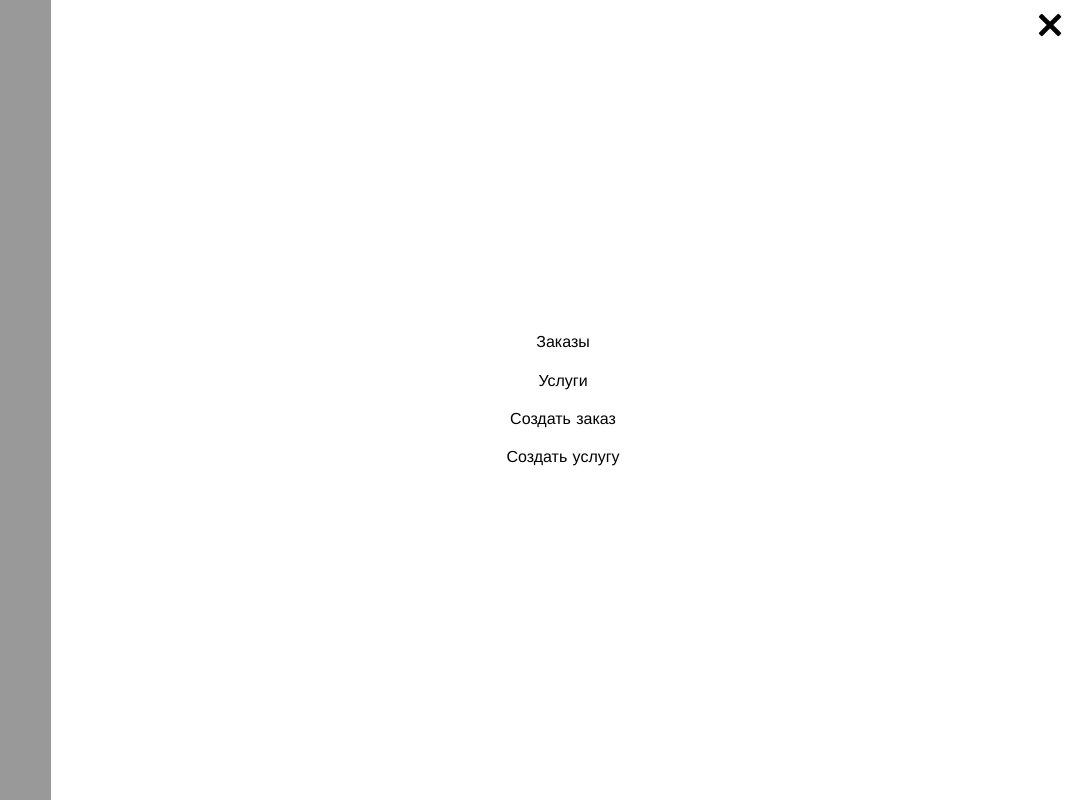
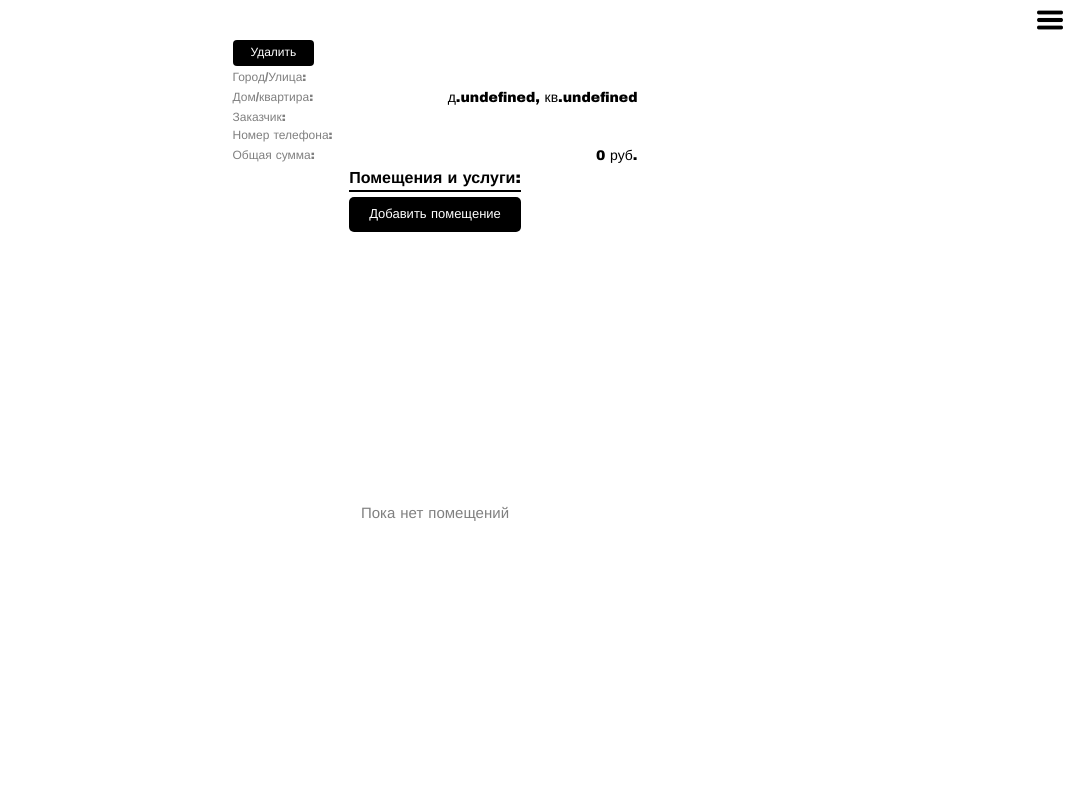
Before and after one commit to Zoytz/rcounter, a React (Create React App) app: page /orders/1 in a window 1280 px wide. Shown: the whole page, without its empty margins (205-1280 px from the left). Built offline with nearby package versions, Linux system fonts and the light colour scheme.

Commit message:
feat: added Menu handlers

```diff
--- a/src/components/App/App.tsx
+++ b/src/components/App/App.tsx
@@ -18,6 +18,7 @@ function App() {
   const [orders, setOrders] = React.useState<Array<OrderType>>([]);
   const [rooms, setRooms] = React.useState<Array<RoomType>>([]);
   const [roomsServices, setRoomsServices] = React.useState<Array<RoomServiceType>>([]);
+  const [isMenuOpen, setIsMenuOpen] = React.useState<boolean>(false);
 
   React.useEffect(() => {
     if (localStorage.getItem('services') && JSON.parse(localStorage.getItem('services')!).length > 0 && services.length === 0) {
@@ -128,11 +129,19 @@ function App() {
     localStorage.setItem('roomsServices', JSON.stringify(updatedRoomServicesArr));
   }
 
+  const handleOpenMenu = () => {
+    setIsMenuOpen(true);
+  }
+
+  const handleClosePopup = () => {
+    setIsMenuOpen(false);
+  }
+
   return (
     <>
-    <Modal />
+    <Modal onClose={handleClosePopup} isMenuOpen={isMenuOpen} handleClosePopup={handleClosePopup}/>
     <div className='page'>
-      <Header />
+      <Header handleOpenMenu={handleOpenMenu} />
       <Routes>
         <Route path='/' element={orders.length !== 0 ? <Navigate to="/orders" /> : <StartScreen />} />
         <Route path="/add-services" element={
--- a/src/components/Header/Header.css
+++ b/src/components/Header/Header.css
@@ -5,7 +5,7 @@
   width: 100%;
   height: 30px;
   display: flex;
-  justify-content: end;
+  justify-content: flex-end;
   align-items: center;
   padding: 5px;
 }
--- a/src/components/Header/Header.tsx
+++ b/src/components/Header/Header.tsx
@@ -1,12 +1,14 @@
-function Header() {
+import { FC } from 'react';
+
+type PropsType = {
+  handleOpenMenu: () => void
+}
+
+const Header: FC<PropsType> = ({ handleOpenMenu }) => {
   return (
     <header className='header'>
-      <button className="header__button" type="button" aria-label='Кнопка открытия меню'>
+      <button onClick={handleOpenMenu} className="header__button" type="button" aria-label='Кнопка открытия меню'>
       </button>
-      {/* <Link to="/orders" className='header__link page__link'>Заказы</Link>
-      <Link to="/services" className='header__link page__link'>Услуги</Link>
-      <Link to="/add-orders" className='header__link page__link'>Создать заказ</Link>
-      <Link to="/add-services" className='header__link page__link'>Создать услугу</Link> */}
     </header>
   )
 }
--- a/src/components/Modal/Modal.css
+++ b/src/components/Modal/Modal.css
@@ -6,7 +6,7 @@
   bottom: 0;
   background-color: rgba(0, 0, 0, .4);
   display: flex;
-  justify-content: end;
+  justify-content: flex-end;
   align-items: center;
   font-family: 'Arial Black', Helvetica, sans-serif;
   box-sizing: border-box;
@@ -41,9 +41,14 @@
   flex-direction: column;
   justify-content: center;
   align-items: center;
-  gap: 20px;
+  gap: 30px;
   height: 100%;
   width: 100%;
+}
+
+.menu__item {
+  width: 100%;
+  text-align: center;
 }
 
 .menu__link {
--- a/src/components/Modal/Modal.tsx
+++ b/src/components/Modal/Modal.tsx
@@ -1,43 +1,56 @@
-import { useMemo, useEffect } from 'react';
+import { useMemo, useEffect, FC } from 'react';
 import { createPortal } from 'react-dom';
 import { Link } from 'react-router-dom';
 const modalRootElement = document.querySelector('#modal');
 
+type PropsType = {
+  isMenuOpen: boolean
+  onClose: () => void
+  handleClosePopup: () => void
+}
 
-const Modal = (props: any) => {
+const Modal: FC<PropsType> = ({ isMenuOpen, handleClosePopup }) => {
 
   const element = useMemo(() => document.createElement('div'), [])
 
   useEffect(() => {
+    if (isMenuOpen) {
       modalRootElement?.appendChild(element);
       return () => {
         modalRootElement?.removeChild(element);
       }
+    }
   })
 
+  if (isMenuOpen) {
     return createPortal(
       <div className="menu__container">
         <nav className="menu">
-        <button className="menu__button" type='button' aria-label='Кнопка закрытия меню'>
+          <button onClick={handleClosePopup} className="menu__button" type='button' aria-label='Кнопка закрытия меню'>
 
           </button>
           <ul className="menu__items page__list">
             <li className="menu__item">
-            <Link to="/orders" className='menu__link page__link'>Заказы</Link>
+              <Link onClick={handleClosePopup} to="/orders" className='menu__link page__link'>Заказы</Link>
             </li>
             <li className="menu__item">
-            <Link to="/services" className='menu__link page__link'>Услуги</Link>
+              <Link onClick={handleClosePopup} to="/services" className='menu__link page__link'>Услуги</Link>
             </li>
             <li className="menu__item">
-            <Link to="/add-orders" className='menu__link page__link'>Создать заказ</Link>
+              <Link onClick={handleClosePopup} to="/add-orders" className='menu__link page__link'>Создать заказ</Link>
             </li>
             <li className="menu__item">
-            <Link to="/add-services" className='menu__link page__link'>Создать услугу</Link>
+              <Link onClick={handleClosePopup} to="/add-services" className='menu__link page__link'>Создать услугу</Link>
             </li>
           </ul>
         </nav>
       </div>
       , element);
+  } else {
+    return null;
+  }
+
+
 }
 
 export default Modal;
--- a/src/components/OrderPage/OrderPage.css
+++ b/src/components/OrderPage/OrderPage.css
@@ -1,7 +1,7 @@
 .order-page {
   display: flex;
   flex-direction: column;
-  justify-content: start;
+  justify-content: flex-start;
   align-items: center;
   gap: 5px;
   height: 100%;
```
Lines whose indentation alone changed are shown as unchanged.
